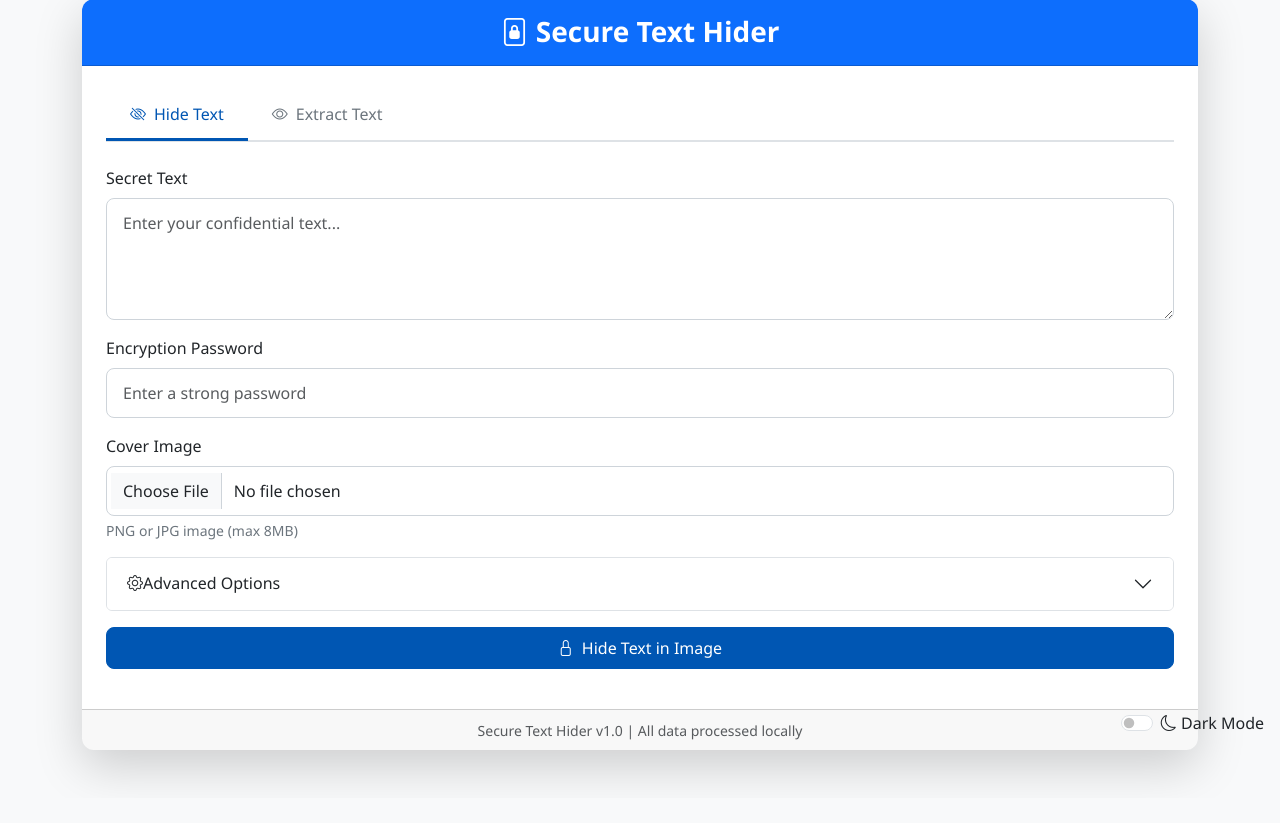
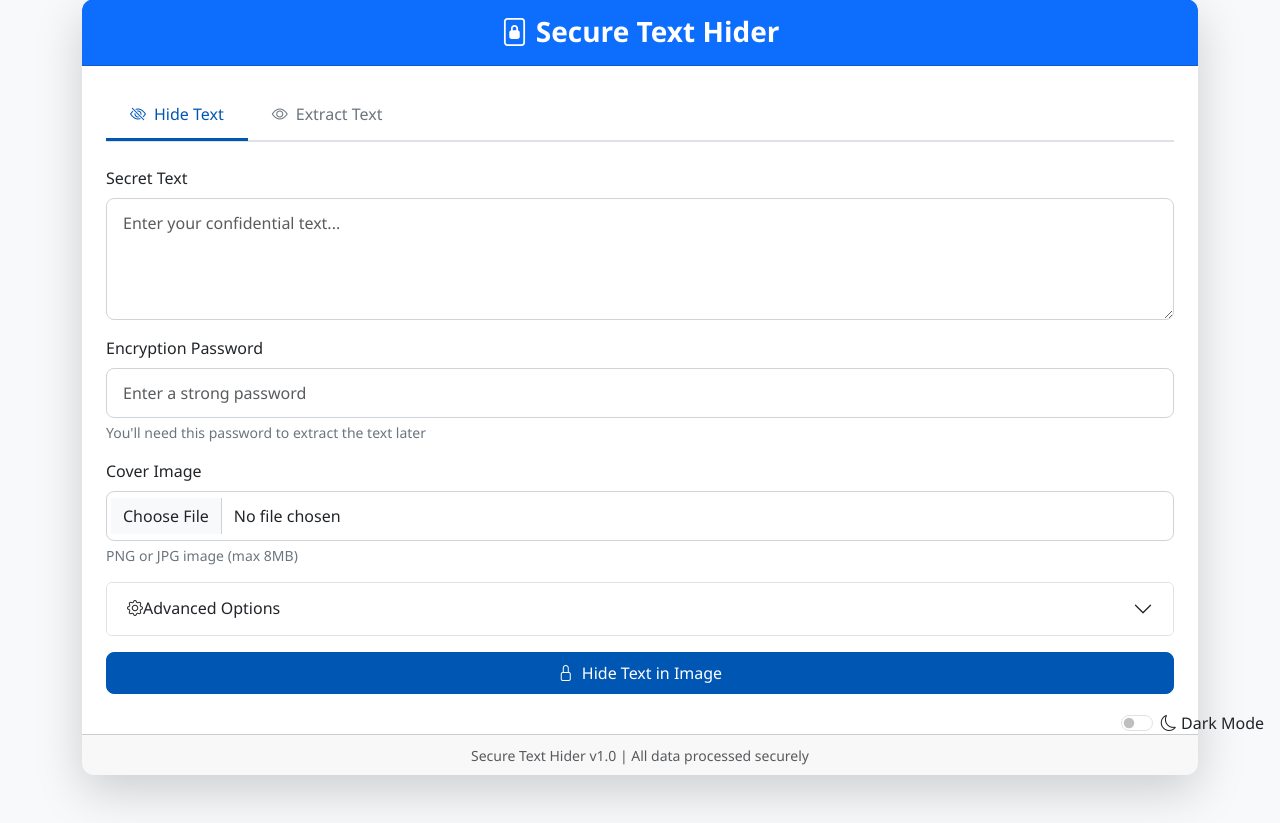
Before and after one commit to MohammadObeidat24/stego, a Flask app: page / in a window 1280 px wide. Shown: the part 49-872 px from the top of the page. Before the commit the page ends 828 px from the top, so only its background shows below. Run offline with Flask 3, Linux system fonts and the light colour scheme.

Commit message:
index.html

```diff
--- a/templates/index.html
+++ b/templates/index.html
@@ -38,7 +38,9 @@
                             </div>
                             <div class="mb-3">
                                 <label for="encryptPassword" class="form-label">Encryption Password</label>
-                                <input type="password" id="encryptPassword" class="form-control" placeholder="Enter a strong password" required>
+                                <input type="password" id="encryptPassword" class="form-control"
+                                       placeholder="Enter a strong password" required autocomplete="new-password">
+                                <div class="form-text">You'll need this password to extract the text later</div>
                             </div>
                             <div class="mb-3">
                                 <label for="imageInput" class="form-label">Cover Image</label>
@@ -96,10 +98,12 @@
                             <div class="mb-3">
                                 <label for="hiddenImage" class="form-label">Image with Hidden Text</label>
                                 <input type="file" id="hiddenImage" class="form-control" accept="image/png, image/jpeg" required>
+                                <div class="form-text">Select the image containing hidden text</div>
                             </div>
                             <div class="mb-3">
                                 <label for="decryptPassword" class="form-label">Decryption Password</label>
-                                <input type="password" id="decryptPassword" class="form-control" placeholder="Enter the password used for encryption" required>
+                                <input type="password" id="decryptPassword" class="form-control"
+                                       placeholder="Enter the password used for encryption" required autocomplete="current-password">
                             </div>
                             <button type="submit" class="btn btn-success w-100 py-2">
                                 <i class="bi bi-unlock"></i> Extract Text
@@ -110,7 +114,7 @@
                 </div>
             </div>
             <div class="card-footer text-muted text-center">
-                <small>Secure Text Hider v1.0 | All data processed locally</small>
+                <small>Secure Text Hider v1.0 | All data processed securely</small>
             </div>
         </div>
     </div>
```
